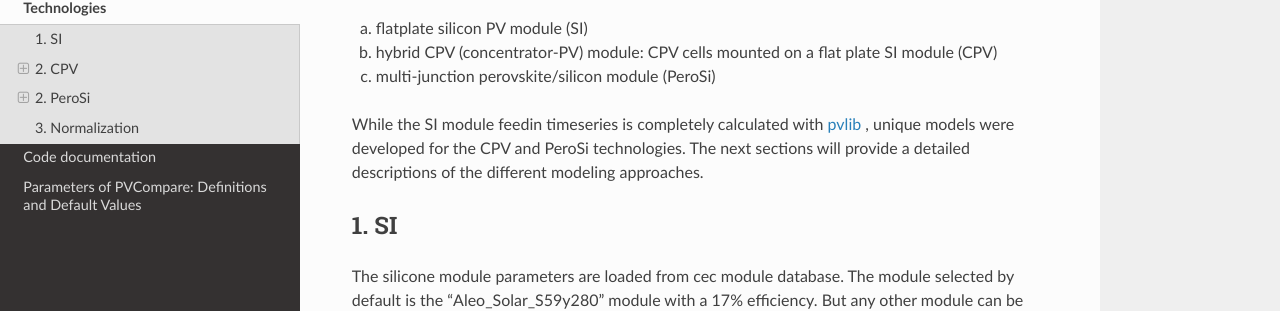
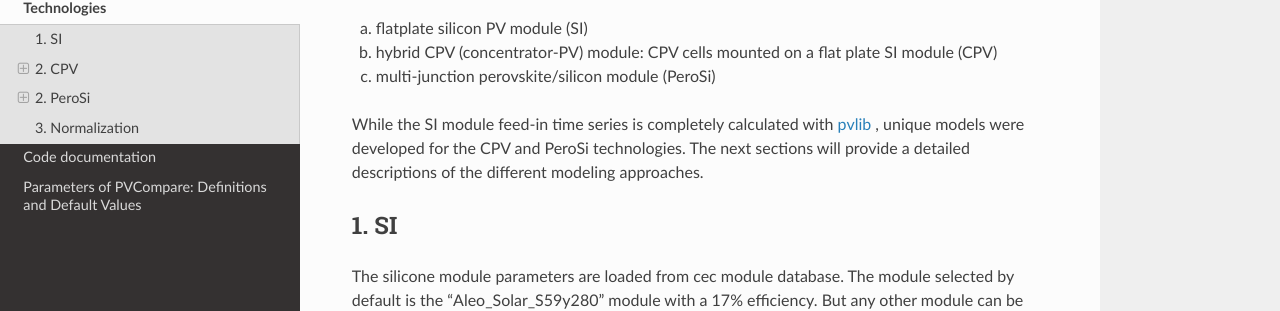
Before and after one commit to greco-project/pvcompare, a Sphinx documentation site: the page built from docs/pv_feedin.rst, in a window 1280 px wide and 900 px high. Shown: the part 215-526 px from the top of the window. Built offline with Sphinx 7.4.7 and the Read the Docs theme 2.0.0, drawn with Linux system fonts in a browser that asks for light colours; formulas are drawn with MathJax 3.

Commit message:
Update docs/pv_feedin.rst
Co-authored-by: Sabine Haas <sabine.haas@rl-institut.de>

```diff
--- a/docs/pv_feedin.rst
+++ b/docs/pv_feedin.rst
@@ -9,7 +9,7 @@ a) flatplate silicon PV module (SI)
 b) hybrid CPV (concentrator-PV) module: CPV cells mounted on a flat plate SI module (CPV)
 c) multi-junction perovskite/silicon module (PeroSi)
 
-While the SI module feedin timeseries is completely calculated with `pvlib <https://pvlib-python.readthedocs.io/en/stable/index.html>`_ ,
+While the SI module feed-in time series is completely calculated with `pvlib <https://pvlib-python.readthedocs.io/en/stable/index.html>`_ ,
 unique models were developed for the CPV and PeroSi technologies. The next
 sections will provide a detailed descriptions of the different modeling
 approaches.
```
